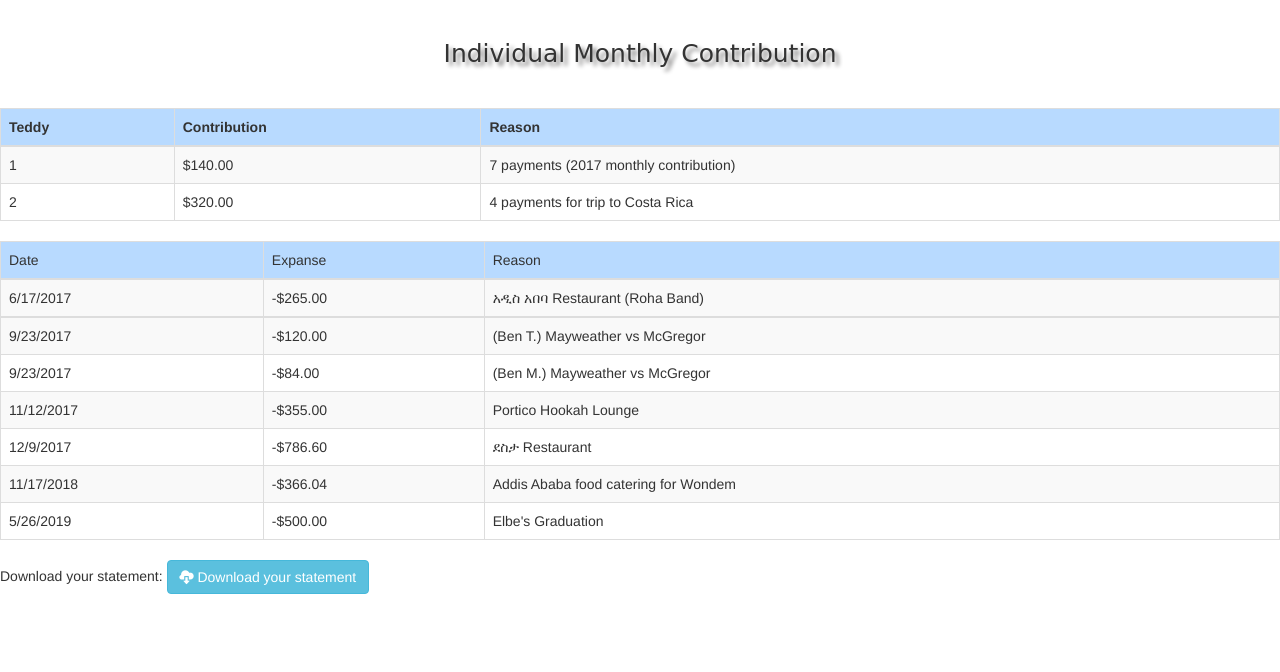
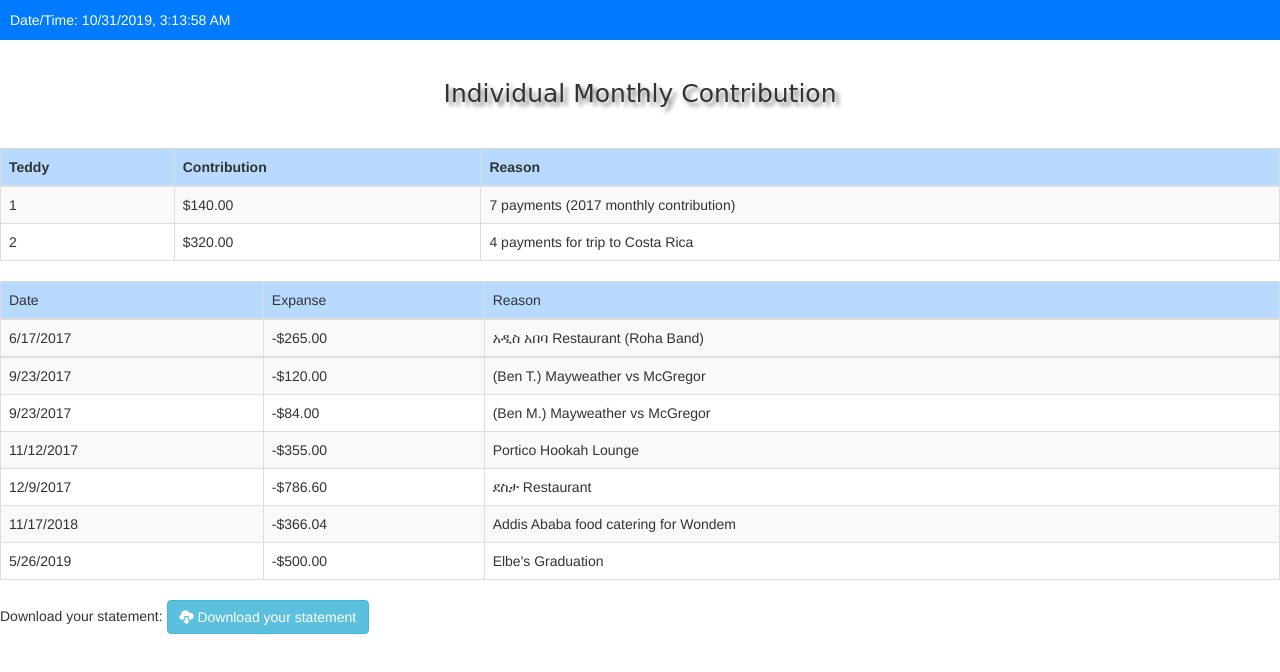
Before and after one commit to zbekele/mehaber_balance, a website: page dist/index.html in a window 1280 px wide. Drawn offline with nearby package versions, Linux system fonts and the light colour scheme; no server answers; a web font is replaced by a local one.

Commit message:
Update index.html

```diff
--- a/dist/index.html
+++ b/dist/index.html
@@ -66,6 +66,14 @@
   />
 
   <body onload="myFunction()">
+    <p class="p-3 mb-2 bg-primary text-white">
+      Date/Time: <span id="datetime"></span>
+    </p>
+
+    <script>
+      var dt = new Date();
+      document.getElementById('datetime').innerHTML = dt.toLocaleString();
+    </script>
     <h4 class="header">Individual Monthly Contribution</h4>
 
     <!-- <button type="button" id="loadData">Load JSON</button> -->
```
